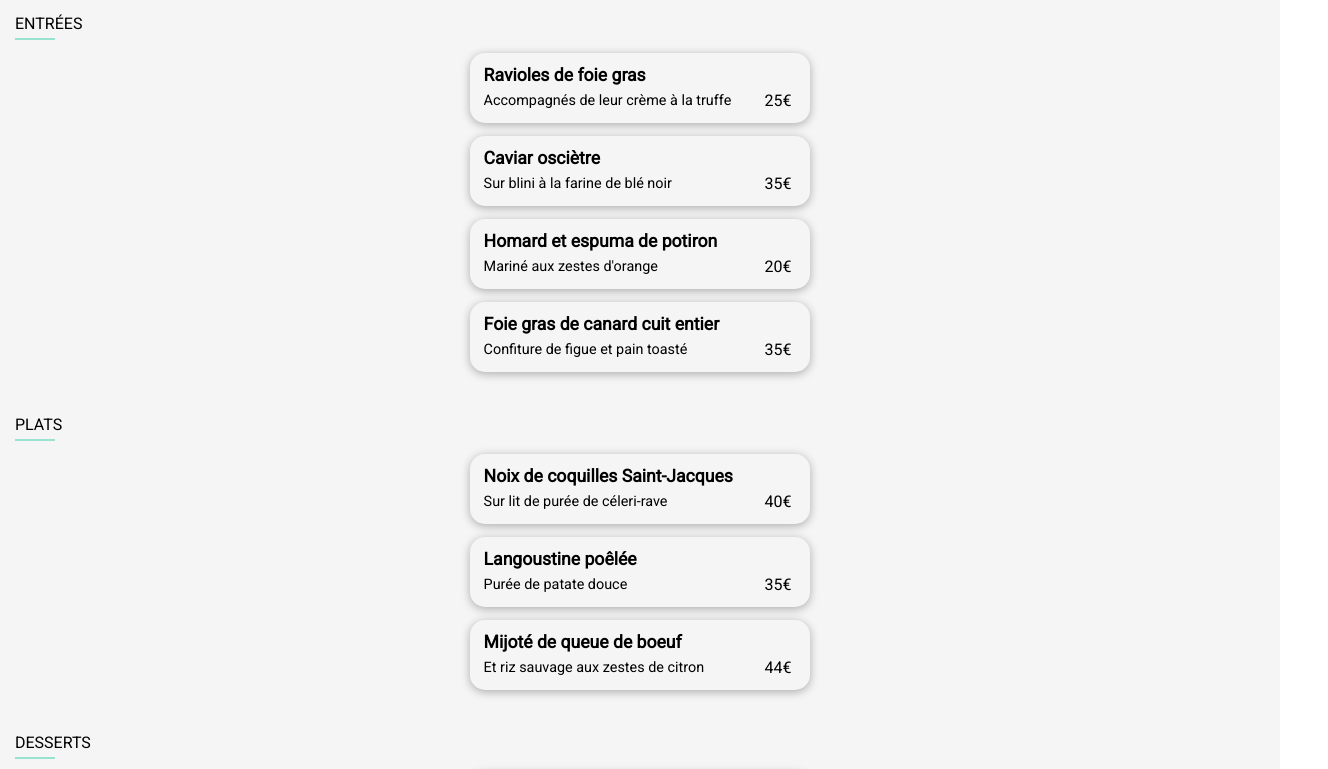
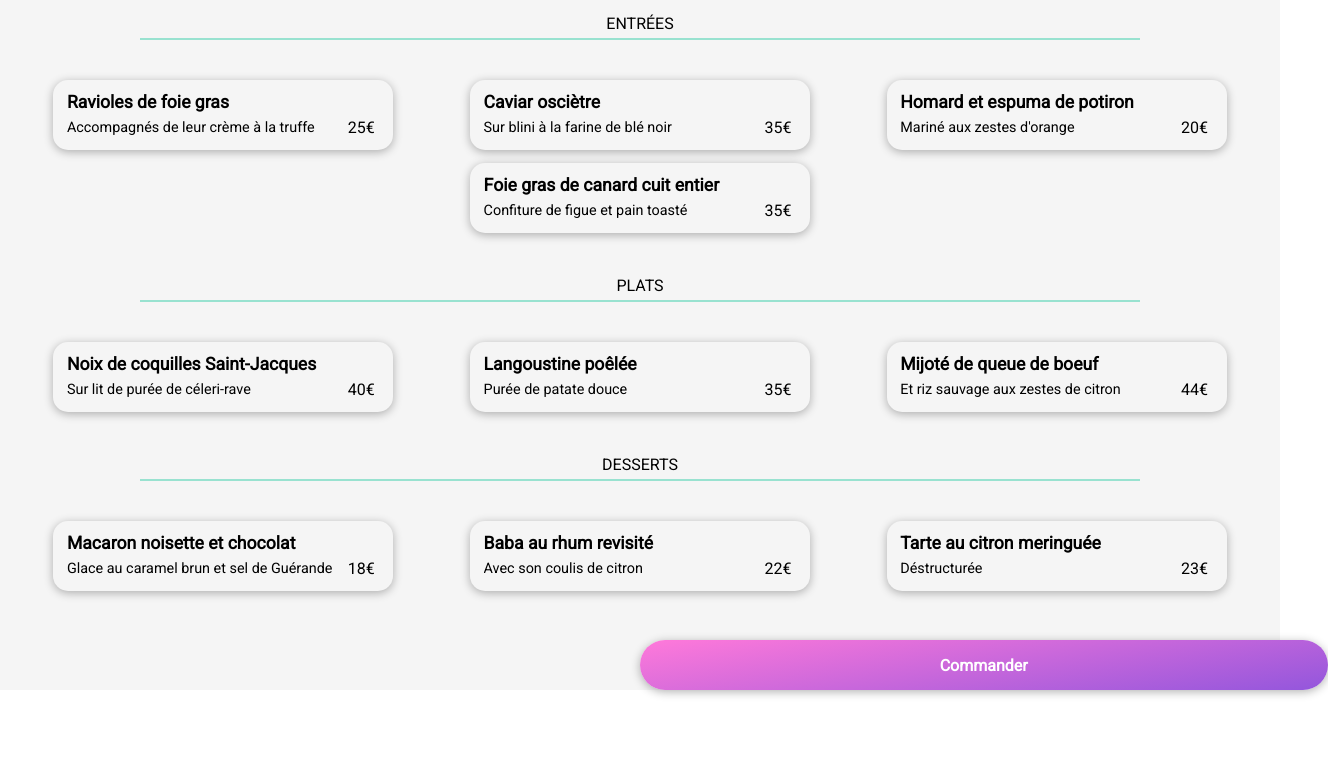
Before and after one commit to DevWeb13/GiulianoLoic_3_26082021, a website: page html/noteEnchantee.html in a window 1280 px wide. Shown: the part 692-1461 px from the top of the page, 1328 px wide, since content can reach past the window. Drawn offline with Linux system fonts and the light colour scheme; a web font is replaced by a local one.

Commit message:
responsive menu terminé

```diff
--- a/html/noteEnchantee.html
+++ b/html/noteEnchantee.html
@@ -120,8 +120,8 @@
           <p class="card__price">23€</p>
           <div class="card__coche"></div>
         </div>
-        <a href="" class="button">Commander</a>
       </div>
+      <a href="" class="button">Commander</a>
     </section>
     <footer>
       <h3>ohmyfood</h3>
--- a/sass/layout/_menuContainer.scss
+++ b/sass/layout/_menuContainer.scss
@@ -4,12 +4,10 @@
   padding: 30px 15px 0 15px;
 
   h1 {
+    @include flex-center-between;
     font-family: "Shrikhand", cursive;
     font-size: 1.7rem;
     font-weight: 400;
-    display: flex;
-    justify-content: space-between;
-    align-items: center;
     position: relative;
     margin-right: 20px;
     cursor: pointer;
@@ -39,6 +37,11 @@
       font-family: "Font Awesome 5 Free";
     }
   }
+  @include small {
+    h1 {
+      margin: 0 10%;
+    }
+  }
   h2 {
     text-transform: uppercase;
     margin-top: 30px;
@@ -54,6 +57,16 @@
       margin-top: 5px;
     }
   }
+  @include small {
+    h2 {
+      text-align: center;
+      &::after {
+        width: 80%;
+        margin-left: 10%;
+        margin-bottom: 40px;
+      }
+    }
+  }
   .cardsContainer {
     @include flex-center-center-column;
     @import "../components/card";
@@ -66,10 +79,12 @@
     &--animation3 {
       animation: apparitionProgressive 3s ease-in;
     }
-
+    @include large {
+      flex-direction: row;
+      justify-content: space-around;
+      flex-wrap: wrap;
+    }
     .card {
-      // height: 70px;
-
       margin-bottom: 13px;
       justify-content: space-between;
       overflow: hidden;
@@ -82,7 +97,6 @@
         .card__coche {
           position: relative;
           left: 1px;
-
           &::after {
             transition: transform 0.5s ease-in-out;
             transform: rotate(360deg);
@@ -114,7 +128,6 @@
         display: flex;
         align-items: center;
         justify-content: center;
-
         min-width: 60px;
         background-color: $colorTertiary;
         transition: all 0.5s ease-in-out;
@@ -129,12 +142,18 @@
           transform: rotate(0);
         }
       }
+      @include large {
+        width: 30%;
+      }
     }
-    @import "../components/button";
-    .button {
-      margin-top: 36px;
-      margin-bottom: 85px;
-      width: 55%;
+  }
+  @import "../components/button";
+  .button {
+    width: 55%;
+    margin: 36px 50% 85px 50%;
+    max-width: 850px;
+    @include large {
+      min-width: 55%;
     }
   }
 }
--- a/sass/utils/_mixins.scss
+++ b/sass/utils/_mixins.scss
@@ -19,6 +19,12 @@
 @mixin flex-center {
   display: flex;
   align-items: center;
+}
+
+@mixin flex-center-between {
+  display: flex;
+  align-items: center;
+  justify-content: space-between;
 }
 /* ****************** responsive *************** */
 @mixin small {
```
Also changed, not shown: css/menu.css, 2 other files.
